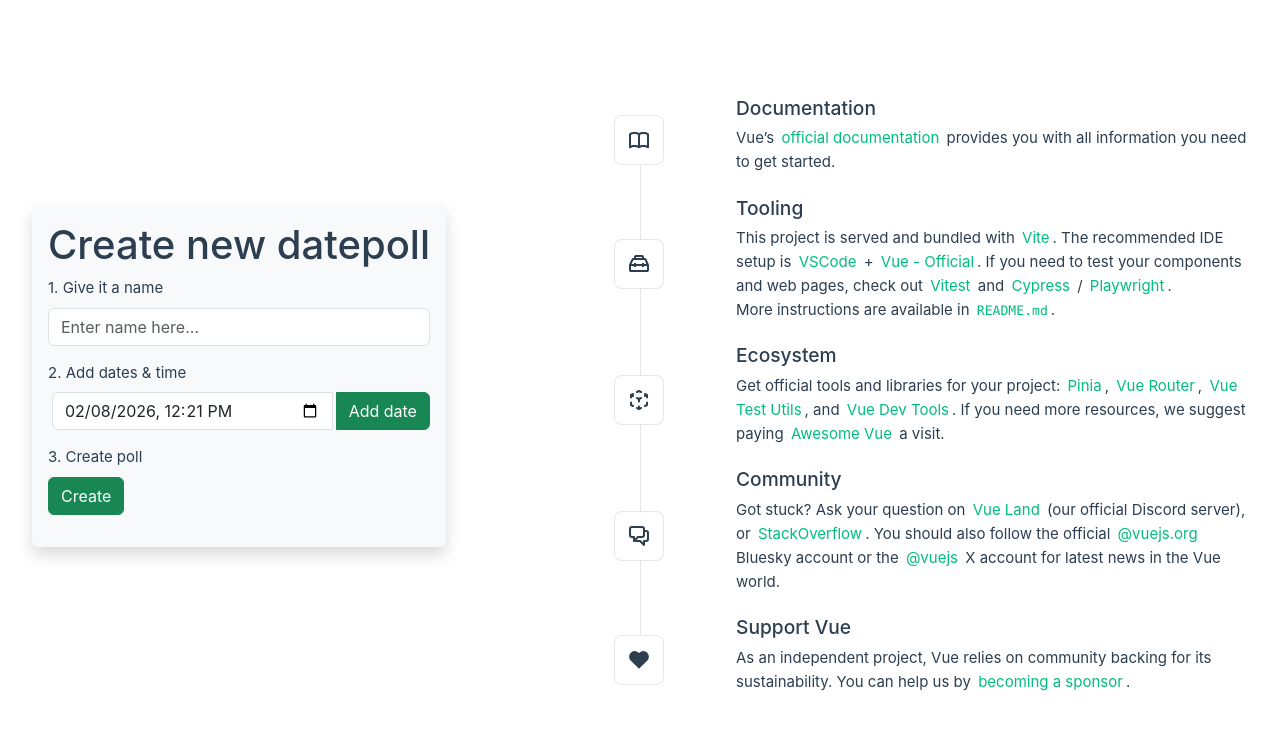
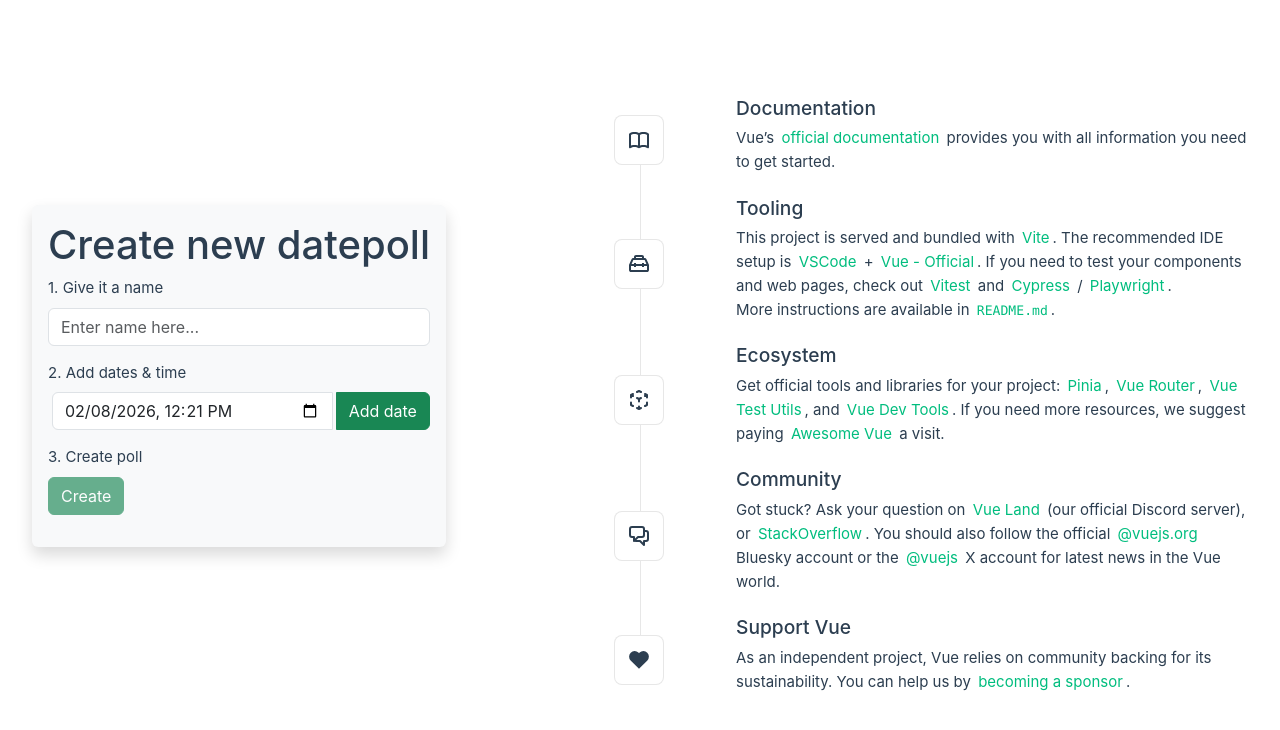
Before and after one commit to jhossy/datepoll, a Vue app: page / in a window 1280 px wide. Shown: the top 730 px of the page. Built offline with nearby package versions, Linux system fonts and the light colour scheme.

Commit message:
added logic to create button

```diff
--- a/src/components/CreatePoll.vue
+++ b/src/components/CreatePoll.vue
@@ -5,11 +5,17 @@
     const description = ref('');
     const currentDate = ref(date);
     const selectedDates = ref([]);
-    const isDisabled = computed(() => {
+    const isAddDisabled = computed(() => {
         return selectedDates.value.length > 9;
+    });
+    const isCreateEnabled = computed(() => {
+        return selectedDates.value.length > 0;
     });
 
     function doCreatePoll() {
+        if(!isCreateEnabled.value)
+            return;
+
         var pollCreated = {
             id: crypto.randomUUID(),
             dates: selectedDates.value,
@@ -21,7 +27,7 @@
 
     function doAddDate(){
         if(!selectedDates.value.includes(currentDate.value) &&
-            !isDisabled.value) {
+            !isAddDisabled.value) {
             selectedDates.value.push(currentDate.value);
         }
     }
@@ -44,7 +50,7 @@
             <label for="lbl-add-date-and-time" class="form-label" aria-label="Add dates & time">2. Add dates & time</label>
             <div class="input-group">
                 <input v-model="currentDate" id="lbl-add-date-and-time" class="form-control mx-1" type="datetime-local" aria-label="Current date"/>
-                <button @click="doAddDate" :disabled="isDisabled" type="button" class="btn btn-success" aria-label="Add date">Add date</button>
+                <button @click="doAddDate" :disabled="isAddDisabled" type="button" class="btn btn-success" aria-label="Add date">Add date</button>
                 <div v-for="(date, index) in selectedDates" :key="index" class="input-group">
                     <div class="input-group">
                          <input :value="new Date(date).toLocaleString()" disabled type="text" class="form-control m-1" />
@@ -56,7 +62,7 @@
         <div class="mb-3">
             <label for="lbl-create-poll" class="form-label" aria-label="Create poll">3. Create poll</label>
             <div class="input-group">
-                <button @click="doCreatePoll" type="button" class="btn btn-success">Create</button>
+                <button @click="doCreatePoll" :disabled="!isCreateEnabled" type="button" class="btn btn-success">Create</button>
             </div>
         </div>
     </div>
```
